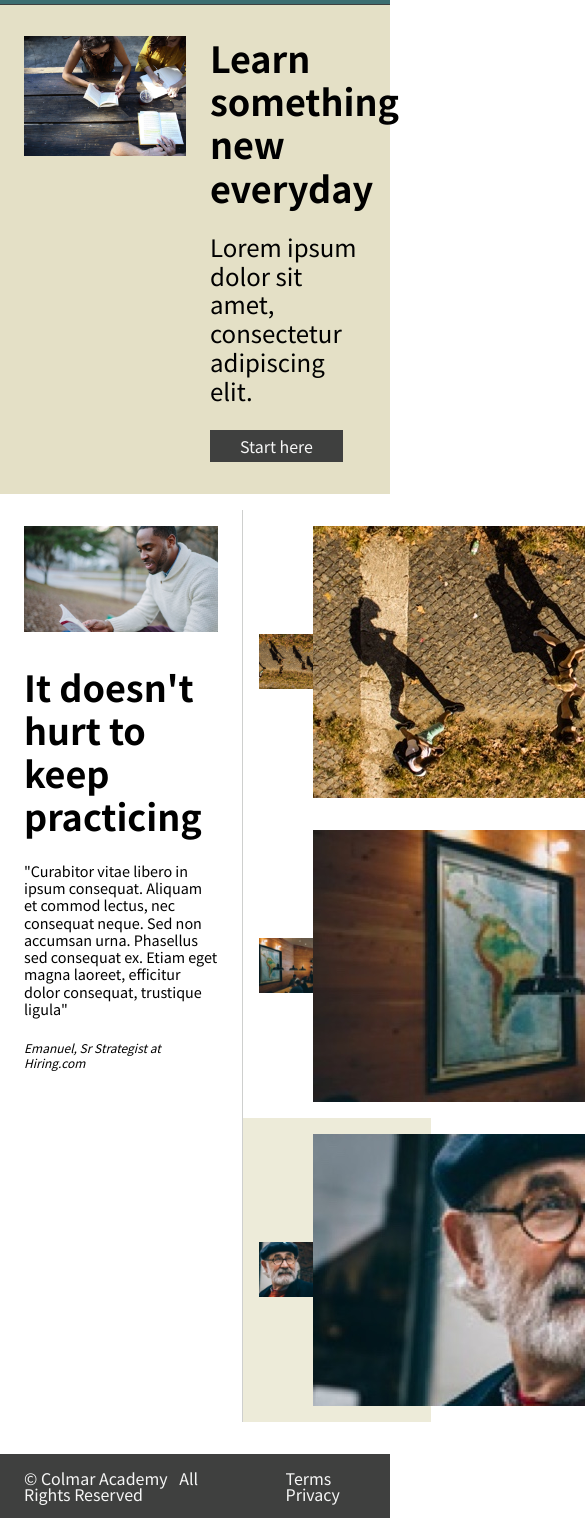
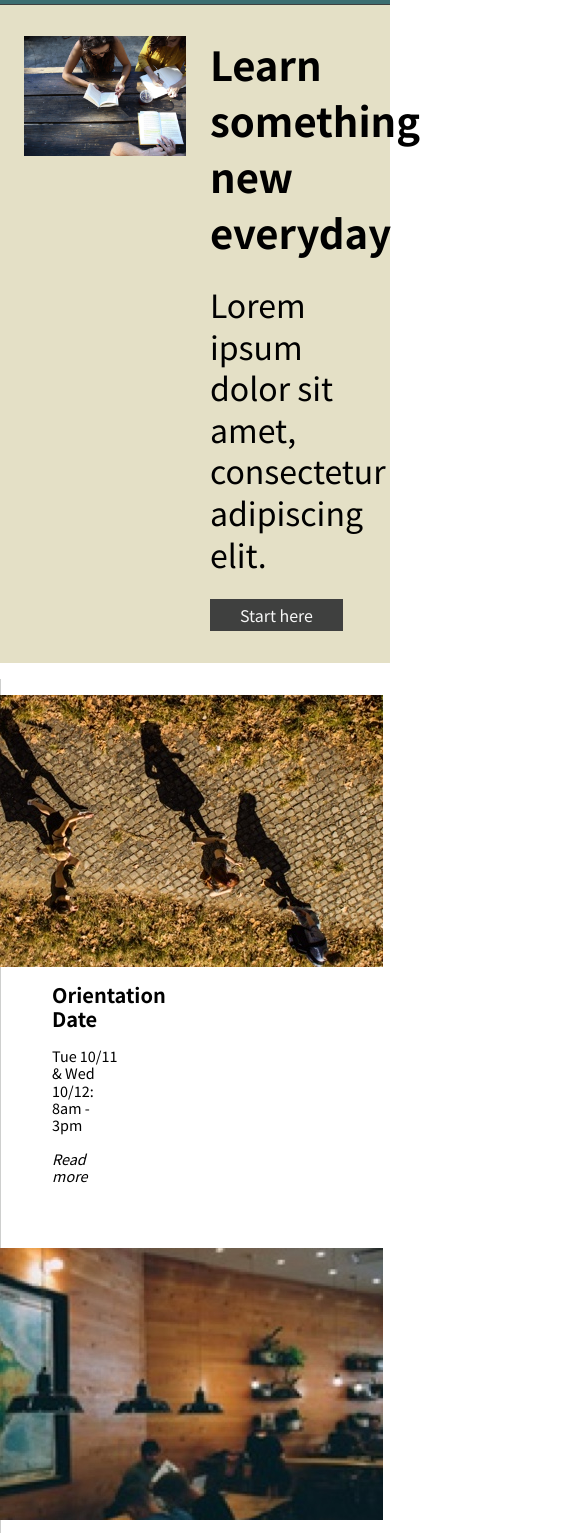
Before and after one commit to anjiB72/colmar-academy, a plain HTML site: page index.html in a window 390 px wide. Shown: the part 60-1593 px from the top of the page, 585 px wide, since content can reach past the window. Drawn offline with Linux system fonts and the light colour scheme.

Commit message:
update practice section, align text

```diff
--- a/index.html
+++ b/index.html
@@ -56,7 +56,7 @@
 
   	<!-- PRACTICE CONTENT -->
   	<div class="main-container flex practice">
-      <div class="practice-col1 large-image">
+      <div class="large-image" id="practice-col-1">
           <img src="./resources/images/information-main.jpg" alt="Male reading book">
         <div class="flex text">
           <h1>It doesn't hurt to keep practicing</h1>
@@ -70,7 +70,7 @@
           <img class="mobile-display" src="./resources/images/information-orientation-mobile.jpg" alt="ariel view of people walking">
           <div class="info-text">
             <h4>Orientation Date</h4>
-            <p>Tue 10/11 & Wed 10/12: 8am - 3pm</p>
+            <p>Tue 10/11 & Wed 10/12:  8am - 3pm</p>
             <p>Read more</p>
           </div>
         </div>
@@ -94,12 +94,13 @@
         </div>
       </div>
     </div>
-  	<!-- courses content -->
+
+  	<!-- COURSES CONTENT-->
   	<div class="main-container" id="courses">
 
   	</div>
 
-  	<!-- Thesis content -->
+  	<!-- THESIS CONTENT -->
   	<div class="main-container" id="thesis">
       <div class="">
 
@@ -110,11 +111,11 @@
   	<!-- FOOTER-->
   	<footer class="main-container flex footer">
       <div class="copyright">
-        <span class="span-space">&copy Colmar Academy</span>
+        <span>&copy Colmar Academy</span>
         <span>All Rights Reserved</span>
       </div>
       <div class="terms">
-        <span class="span-space">Terms</span>
+        <span>Terms</span>
         <span>Privacy</span>
       </div>
   	</footer>
--- a/resources/css/style.css
+++ b/resources/css/style.css
@@ -24,15 +24,27 @@ body {
   }
 
     h1 {
-      font-size: 2.25rem;
-      line-height: 1.2;
+      font-size: 2.5rem;
+      line-height: 1.4;
       font-weight: 700;
     }
 
     h2{
-      font-size: 1.5rem;
+      font-size: 2rem;
+      line-height: 1.3;
+      font-weight: 500;
+    }
+
+    h3{
+      font-size: 1.6rem;
       line-height: 1.2;
-      font-weight: 500;
+      font-weight: 600;
+    }
+
+    h4{
+      font-size: 1.25rem;
+      line-height: 1.2;
+      font-weight: 600;
     }
 
     P{
@@ -134,7 +146,7 @@ body {
     width: 60%;
     margin: 2rem 1.5rem;
   }
-    .large-image img{
+    .large-image img {
       width: 100%;
     }
 
@@ -168,7 +180,6 @@ body {
     flex-direction: row;
     justify-content: flex-start;
   }
-
     .practice .text {
       width: 100%;
       padding-right: 1rem;
@@ -206,15 +217,37 @@ body {
         width: 35%;
       }
       .info-text {
-        width: 65%;
+        width: 55%;
         margin: 1rem;
+      }
+        .info-text h4,
+        .info-text p {
+          padding-bottom: 1rem;
+          padding-right: 1rem;
+        }
+        .info-text p:last-child{
+          font-style: italic;
         }
 
       /*MEDIA QUERIES FOR PRACTICE CONTENT*/
-
       @media only screen and (min-width: 900px){
         .mobile-display {
           display: none;
+        }
+      }
+      @media only screen and (max-width: 899px){
+        #practice-col-1 {
+          display: none;
+        }
+        .full-display {
+          display: none;
+        }
+        .orientation, .campus, .guest {
+          width: 100%;
+          flex-direction: column;
+        }
+        .guest{
+          background-color: transparent;
         }
       }
 
@@ -231,6 +264,7 @@ body {
     .terms {
       margin: 1rem 1.5rem;
     }
-      .span-space {
+    .copyright span:first-child,
+    .terms span:first-child {
         padding-right: 0.5rem;
       }
```
Lines whose indentation alone changed are shown as unchanged.
